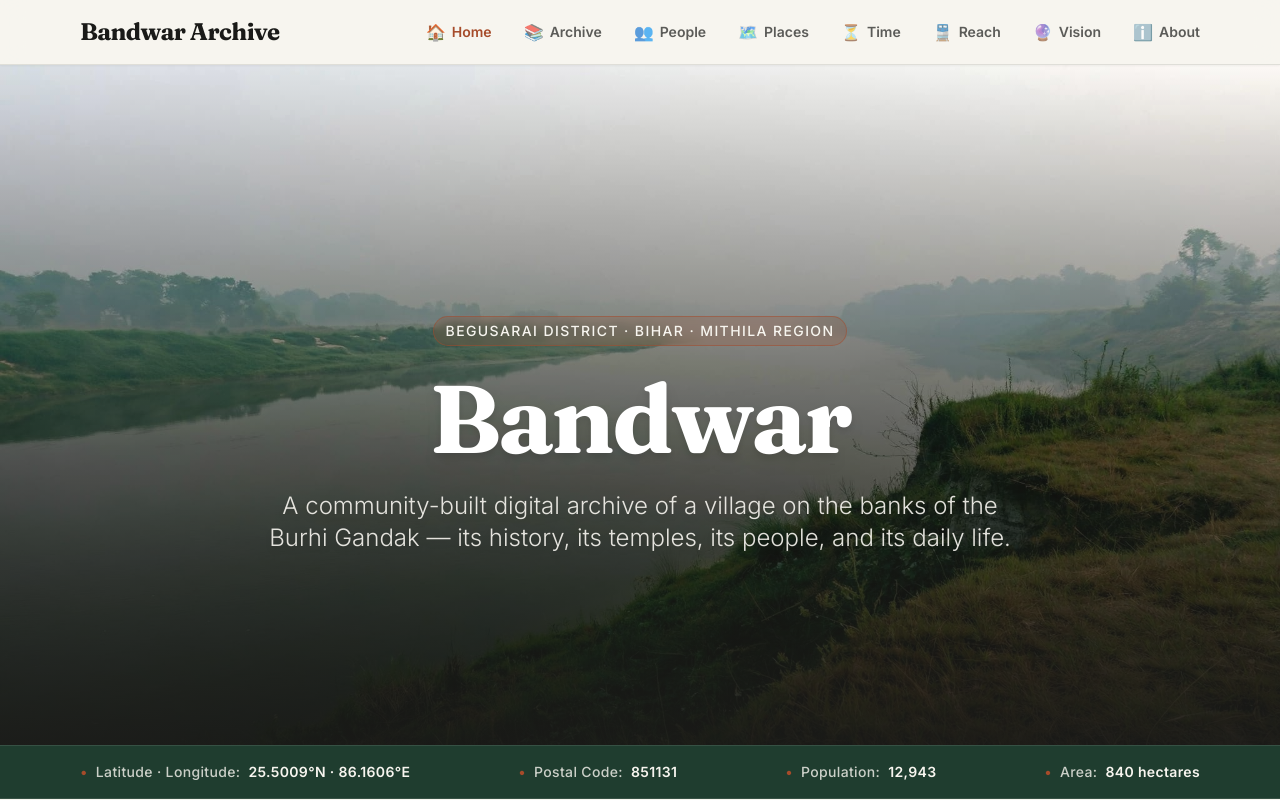
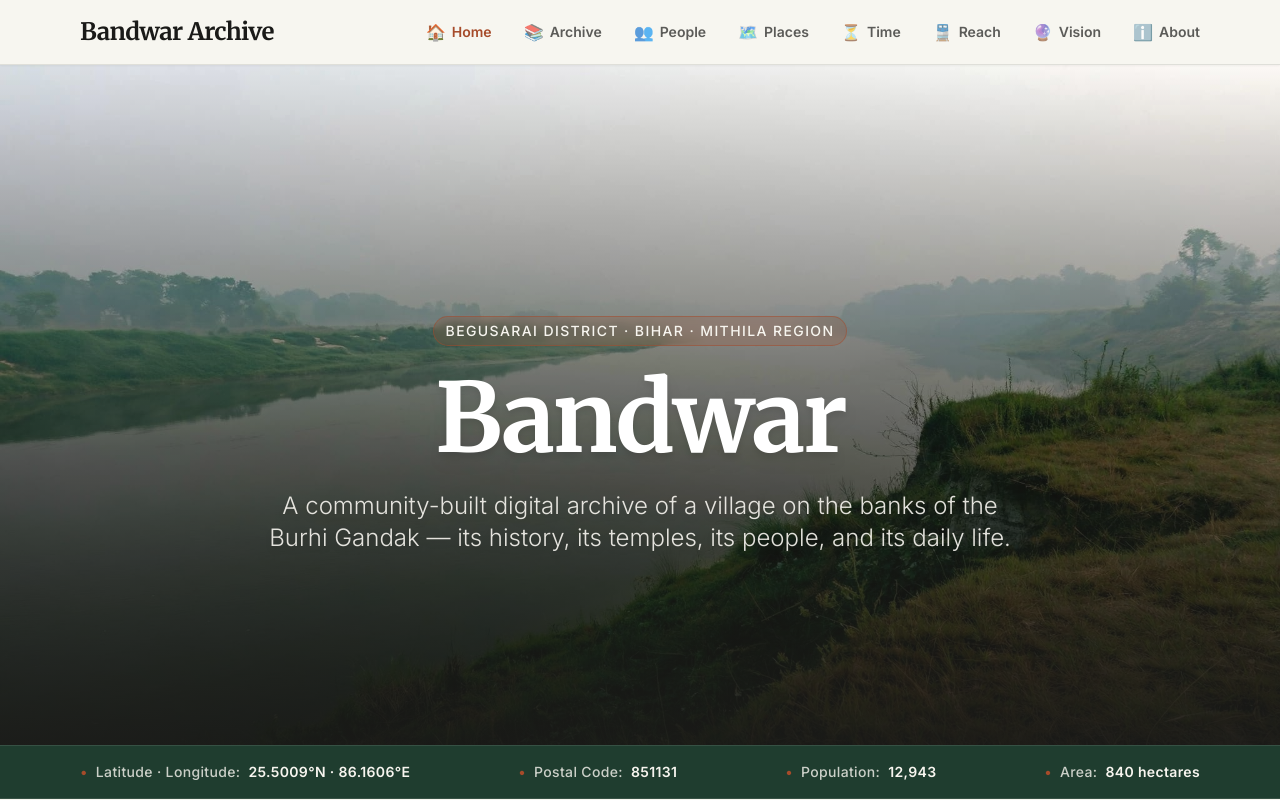
Before and after one commit to ravirajhere/Bandwar, a Next.js app: page / in a window 1280 px wide. Shown: the top 800 px of the page. Built offline with nearby package versions, Linux system fonts and the light colour scheme.

Commit message:
Update layout.tsx

```diff
--- a/src/app/layout.tsx
+++ b/src/app/layout.tsx
@@ -1,28 +1,30 @@
 import type { Metadata, Viewport } from "next";
-import { Inter, Fraunces } from "next/font/google";
+import { Inter, Merriweather } from "next/font/google"; // 👈 Fraunces replaced with Merriweather
 import "./globals.css";
 import { getMasterData } from "@/lib/data";
 import { Header } from "@/components/layout/Header";
 import { Footer } from "@/components/layout/Footer";
 
-// 1. Font Optimization with display: "swap" (Performance Expert Approved)
+// 1. Font Optimization (Wikipedia Style: Clean Sans + Serif Headings)
 const inter = Inter({
   subsets: ["latin"],
   variable: "--font-inter",
   display: "swap"
 });
 
-const fraunces = Fraunces({
+const merriweather = Merriweather({
   subsets: ["latin"],
-  variable: "--font-fraunces",
+  weight: ["400", "700"], // Wikipedia headings are mostly normal or bold
+  variable: "--font-fraunces", // Variable name same rakha hai taaki globals.css mein change na karna pade
   display: "swap"
 });
 
-// 2. SEO & Viewport Configuration (SEO Expert Approved)
+// 2. SEO & Viewport Configuration
 export const viewport: Viewport = {
-  themeColor: "#f7f5ef",
+  themeColor: "#ffffff", // 👈 Changed to White for Wikipedia look
   width: "device-width",
   initialScale: 1,
+  maximumScale: 5, // Accessibility: Seniors ko zoom karne ki permission
 };
 
 export async function generateMetadata(): Promise<Metadata> {
@@ -35,7 +37,6 @@ export async function generateMetadata(): Promise<Metadata> {
     },
     description: config.site.description,
     metadataBase: new URL(config.site.url),
-    // OpenGraph for WhatsApp/Facebook sharing
     openGraph: {
       title: config.site.name,
       description: config.site.description,
@@ -44,7 +45,6 @@ export async function generateMetadata(): Promise<Metadata> {
       locale: "en_IN",
       type: "website",
     },
-    // Twitter Card
     twitter: {
       card: "summary_large_image",
       title: config.site.name,
@@ -53,7 +53,7 @@ export async function generateMetadata(): Promise<Metadata> {
   };
 }
 
-// 3. Next.js 15 Readonly Type (TypeScript Expert Approved)
+// 3. Next.js 15 Readonly Type
 export default function RootLayout({
   children,
 }: Readonly<{
@@ -62,12 +62,12 @@ export default function RootLayout({
   const config = getMasterData();
 
   return (
-    // suppressHydrationWarning prevents console errors from browser extensions
-    <html lang="en" className={`${inter.variable} ${fraunces.variable}`} suppressHydrationWarning>
-      {/* 4. Using Custom Tailwind Classes instead of Hardcoded Hex (Architect Approved) */}
-      <body className="bg-paper text-primary font-sans antialiased min-h-screen flex flex-col">
+    <html lang="en" className={`${inter.variable} ${merriweather.variable}`} suppressHydrationWarning>
+      {/* 4. Wiki Classes Applied */}
+      <body className="bg-wiki-bg text-wiki-text font-sans antialiased min-h-screen flex flex-col">
         <Header config={config} />
-        <main className="flex-grow">
+        {/* Wikipedia articles need full width for the 3-column layout */}
+        <main className="flex-grow w-full">
           {children}
         </main>
         <Footer config={config} />
```
